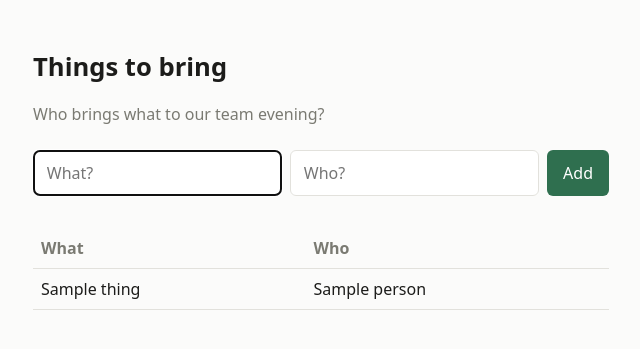
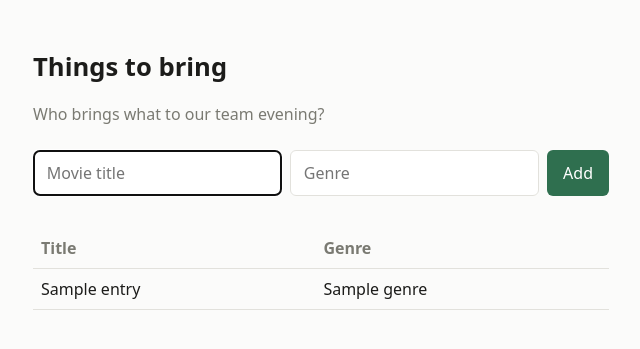
Before and after one commit to mudt-cm104-2026-winter/team-09, a FastAPI app: template app/templates/index.html in a window 1280 px wide. Shown: the top 349 px of the page, without its empty margins (319-959 px from the left). Run offline with FastAPI, Linux system fonts and the light colour scheme; the template is opened without the code that fills it: most values are stand-ins (such as "Sample title", 1, 10 or a date in 2020).

Commit message:
Rename fields thing and person to title and genre

```diff
--- a/app/main.py
+++ b/app/main.py
@@ -35,8 +35,8 @@ def show_list(request: Request):
 
 
 @app.post("/add")
-def add(thing: str = Form(...), person: str = Form(...)):
+def add(title: str = Form(...), genre: str = Form(...)):
     """The form on the start page sends its fields here."""
-    storage.add_entry(thing=thing.strip(), person=person.strip())
+    storage.add_entry(title=title.strip(), genre=genre.strip())
     # Back to the start page. 303 tells the browser: load it with GET.
     return RedirectResponse("/", status_code=303)
--- a/app/storage.py
+++ b/app/storage.py
@@ -17,10 +17,10 @@ def all_entries():
     return list(_entries)
 
 
-def add_entry(thing, person):
+def add_entry(title, genre):
     """Store a new entry and return it."""
     global _next_id
-    entry = {"id": _next_id, "thing": thing, "person": person}
+    entry = {"id": _next_id, "title": title, "genre": genre}
     _entries.append(entry)
     _next_id += 1
     return entry
--- a/app/templates/index.html
+++ b/app/templates/index.html
@@ -12,19 +12,19 @@
     <p class="intro">Who brings what to our team evening?</p>
 
     <form class="add" action="/add" method="post">
-      <input name="thing" placeholder="What?" required autocomplete="off" autofocus>
-      <input name="person" placeholder="Who?" required autocomplete="off">
+      <input name="title" placeholder="Movie title" required autocomplete="off" autofocus>
+      <input name="genre" placeholder="Genre" required autocomplete="off">
       <button type="submit">Add</button>
     </form>
 
     {% if entries %}
     <table>
       <thead>
-        <tr><th>What</th><th>Who</th></tr>
+        <th>Title</th><th>Genre</th>
       </thead>
       <tbody>
         {% for entry in entries %}
-        <tr><td>{{ entry.thing }}</td><td>{{ entry.person }}</td></tr>
+        <tr><td>{{ entry.title }}</td><td>{{ entry.genre }}</td></tr>
         {% endfor %}
       </tbody>
     </table>
```
